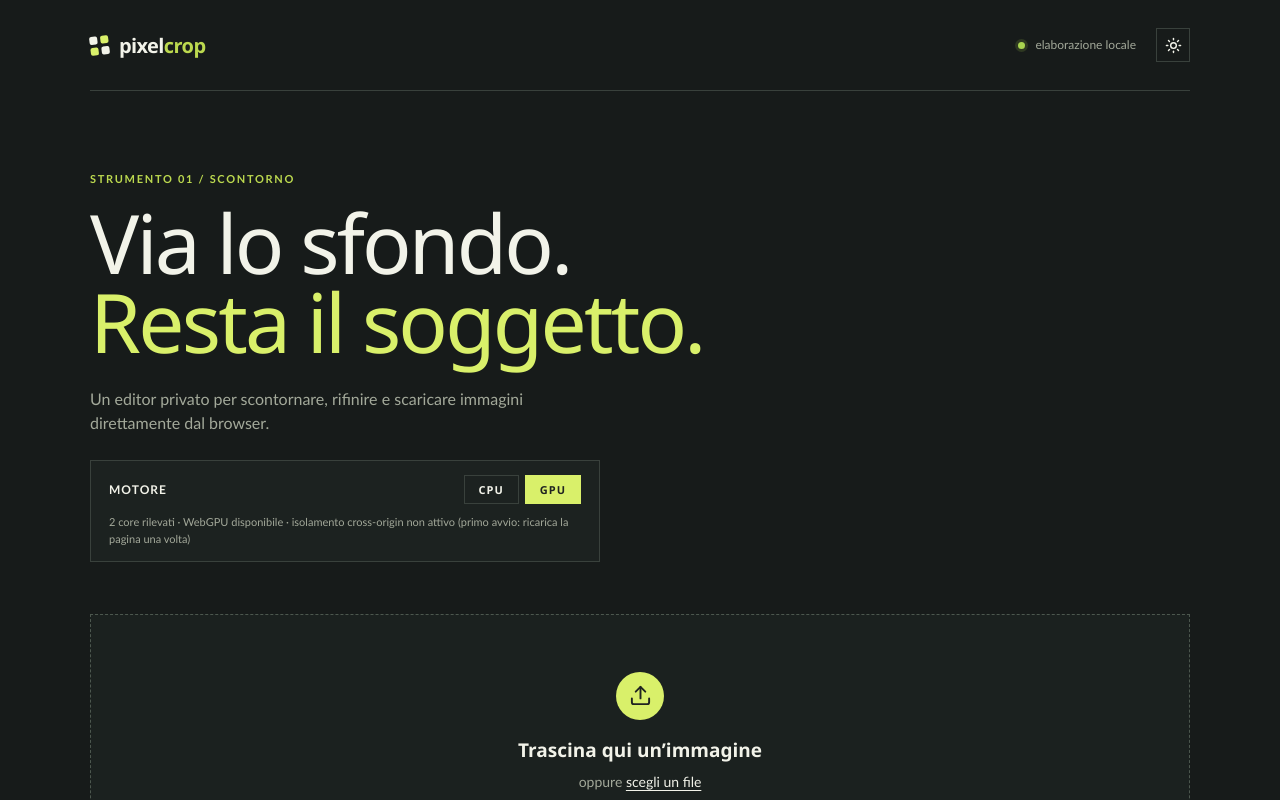
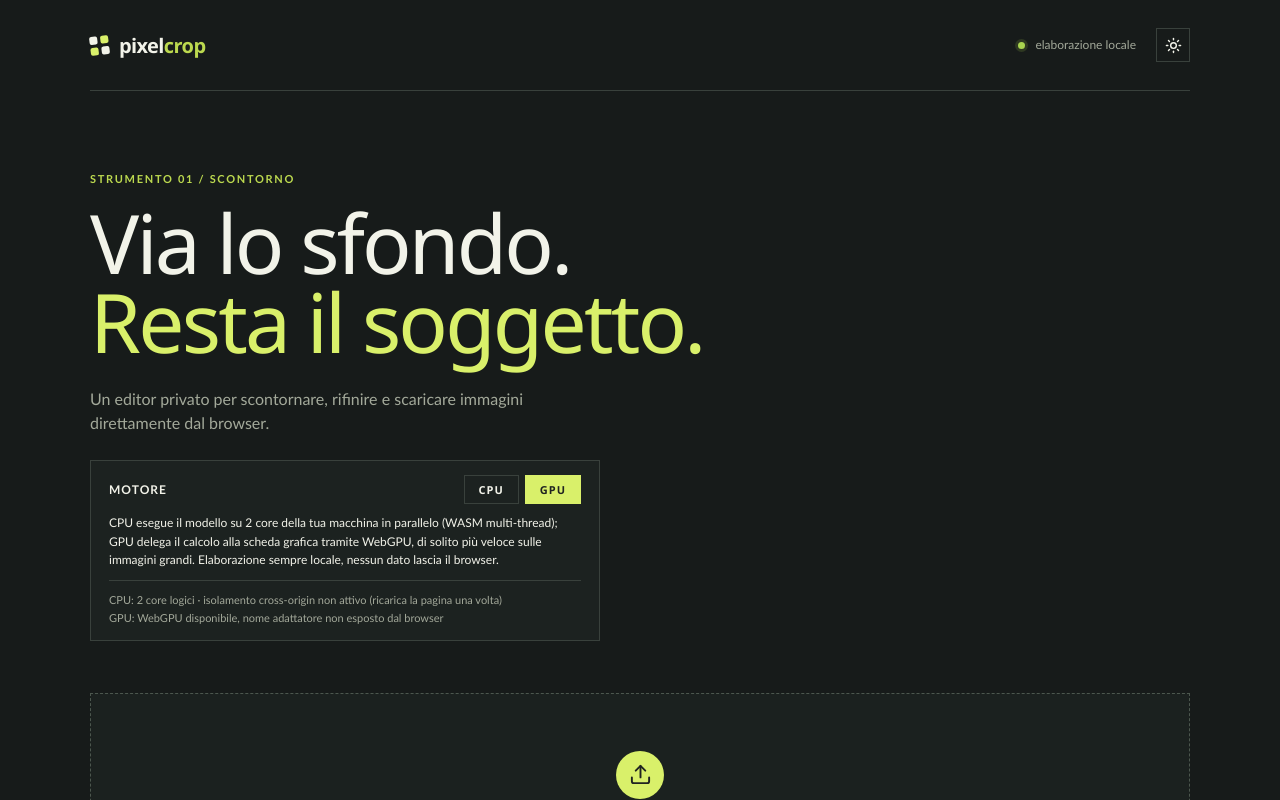
Before and after one commit to Juan0177/pixelCrop, a React (Vite) app: page / in a window 1280 px wide. Shown: the top 800 px of the page. Built offline with nearby package versions, Linux system fonts and the light colour scheme.

Commit message:
Aggiunge spiegazione motore CPU/GPU e rilevamento nome adattatore WebGPU

```diff
--- a/src/main.jsx
+++ b/src/main.jsx
@@ -27,9 +27,10 @@ function App() {
   const [brushSize, setBrushSize] = useState(40);
   const [downloadUrl, setDownloadUrl] = useState('');
   const [device, setDevice] = useState(() => (typeof navigator !== 'undefined' && 'gpu' in navigator ? 'gpu' : 'cpu'));
-  const [capabilities] = useState(() => ({
+  const [capabilities, setCapabilities] = useState(() => ({
     cores: typeof navigator !== 'undefined' ? navigator.hardwareConcurrency || 1 : 1,
     gpu: typeof navigator !== 'undefined' && 'gpu' in navigator,
+    gpuName: '',
     isolated: typeof window !== 'undefined' && window.crossOriginIsolated === true,
   }));
   const originalData = useRef(null);
@@ -43,6 +44,17 @@ function App() {
     document.documentElement.dataset.theme = theme;
     localStorage.setItem('pixelcrop-theme', theme);
   }, [theme]);
+
+  // Il nome della GPU si ottiene solo dopo aver richiesto un adattatore: WebGPU non lo espone in modo sincrono.
+  useEffect(() => {
+    if (!capabilities.gpu) return;
+    navigator.gpu.requestAdapter().then(async (adapter) => {
+      if (!adapter) return;
+      const info = adapter.info ?? (await adapter.requestAdapterInfo?.().catch(() => null));
+      const name = [info?.vendor, info?.architecture, info?.description].filter(Boolean).join(' · ');
+      if (name) setCapabilities((previous) => ({ ...previous, gpuName: name }));
+    }).catch(() => {});
+  }, [capabilities.gpu]);
 
   useEffect(() => () => {
     if (originalUrl) URL.revokeObjectURL(originalUrl);
@@ -181,8 +193,12 @@ function App() {
               <button className={device === 'gpu' ? 'is-active' : ''} onClick={() => setDevice('gpu')} disabled={!capabilities.gpu}>GPU</button>
             </div>
           </div>
+          <p className="engine-explainer">
+            CPU esegue il modello su {capabilities.cores} core della tua macchina in parallelo (WASM multi-thread); GPU delega il calcolo alla scheda grafica tramite WebGPU, di solito più veloce sulle immagini grandi. Elaborazione sempre locale, nessun dato lascia il browser.
+          </p>
           <p className="engine-hint">
-            {capabilities.cores} core rilevati · WebGPU {capabilities.gpu ? 'disponibile' : 'non disponibile'} · isolamento cross-origin {capabilities.isolated ? 'attivo (multi-thread WASM abilitato)' : 'non attivo (primo avvio: ricarica la pagina una volta)'}
+            CPU: {capabilities.cores} core logici · isolamento cross-origin {capabilities.isolated ? 'attivo (multi-thread abilitato)' : 'non attivo (ricarica la pagina una volta)'}<br />
+            GPU: {capabilities.gpu ? (capabilities.gpuName || 'WebGPU disponibile, nome adattatore non esposto dal browser') : 'WebGPU non disponibile su questo browser/dispositivo'}
           </p>
         </div>
       </section>
```
Also changed, not shown: src/styles.css.
